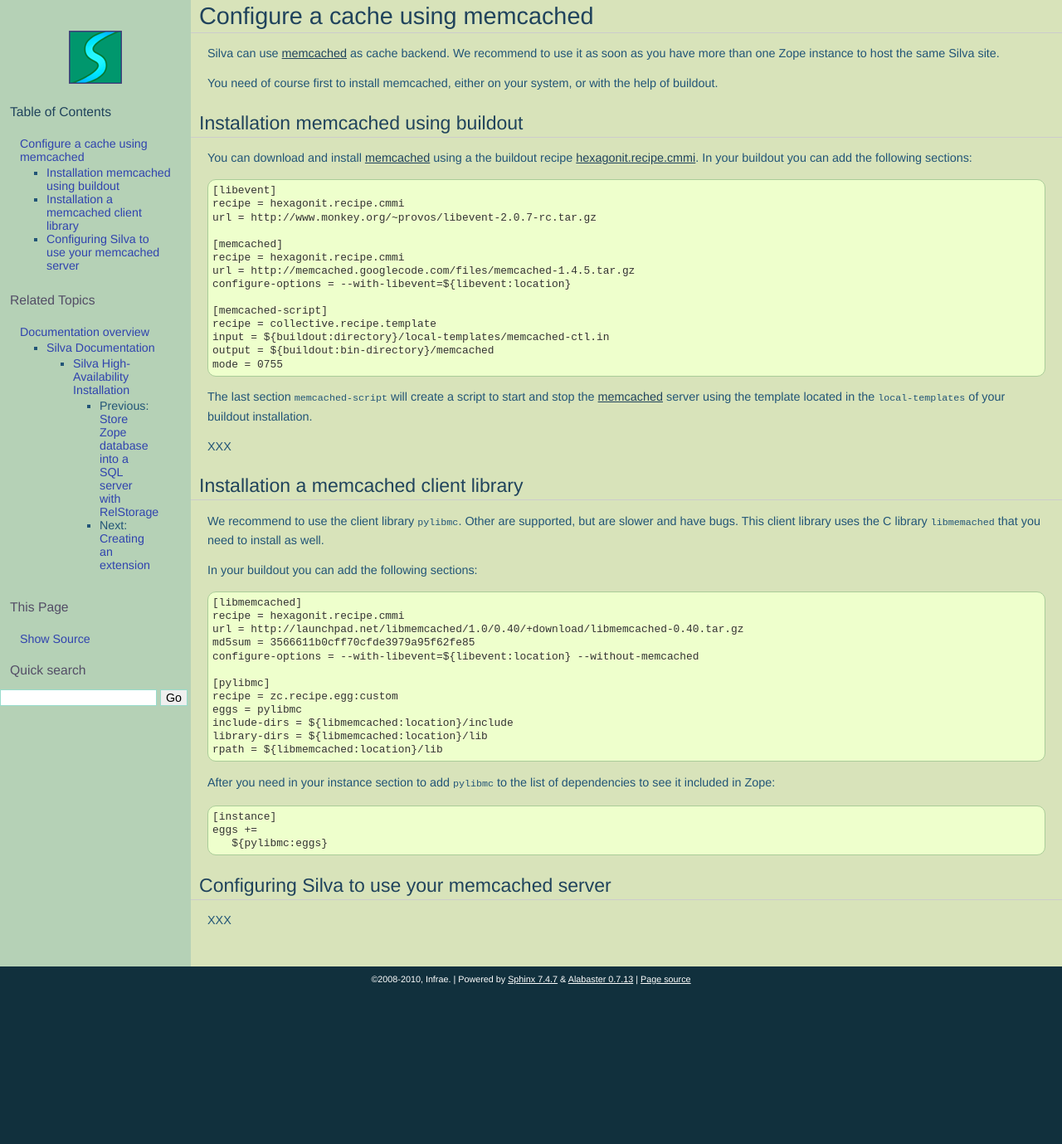
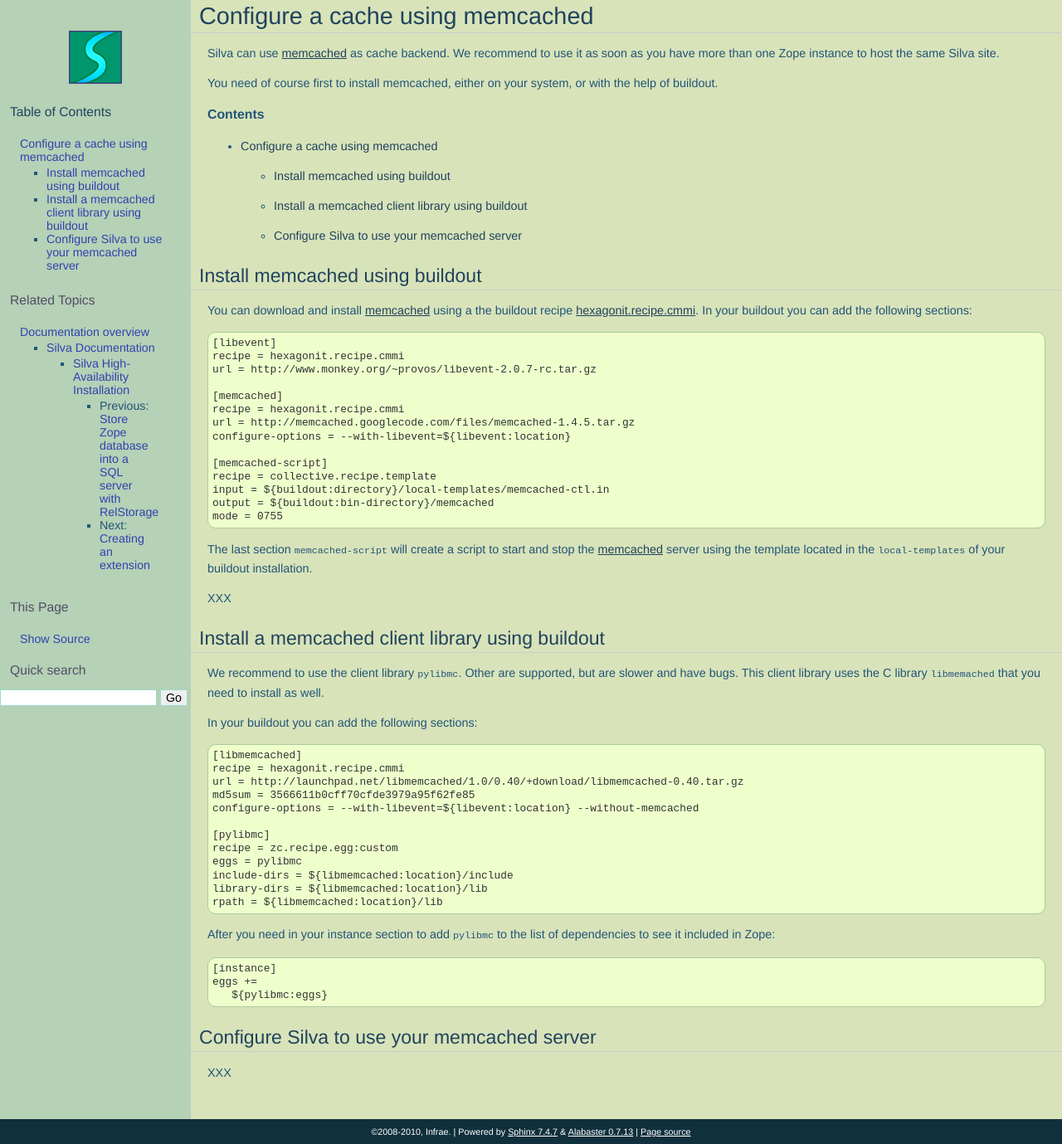
Before and after one commit to silvacms/documentation, a Sphinx documentation site: the page built from source/silva/cluster/memcached.rst, in a window 1280 px wide. Shown: the whole page at 83% size. Built offline with Sphinx 7.4.7, drawn with Linux system fonts in a browser that asks for light colours; pages that are not in the unit, such as notebooks, are missing from menus; before the commit the page ends 1195 px from its top, so only the background shows below that.

Commit message:
Fix titles.

```diff
--- a/source/silva/cluster/memcached.rst
+++ b/source/silva/cluster/memcached.rst
@@ -9,8 +9,10 @@
 You need of course first to install memcached, either on your system,
 or with the help of buildout.
 
-Installation memcached using buildout
--------------------------------------
+.. contents::
+
+Install memcached using buildout
+--------------------------------
 
 You can download and install `memcached`_ using a the buildout recipe
 `hexagonit.recipe.cmmi`_. In your buildout you can add the following
@@ -40,8 +42,8 @@
 
 XXX
 
-Installation a memcached client library
----------------------------------------
+Install a memcached client library using buildout
+-------------------------------------------------
 
 We recommend to use the client library ``pylibmc``. Other are
 supported, but are slower and have bugs. This client library uses the
@@ -75,8 +77,8 @@
      ${pylibmc:eggs}
 
 
-Configuring Silva to use your memcached server
-----------------------------------------------
+Configure Silva to use your memcached server
+--------------------------------------------
 
 XXX
 
```
